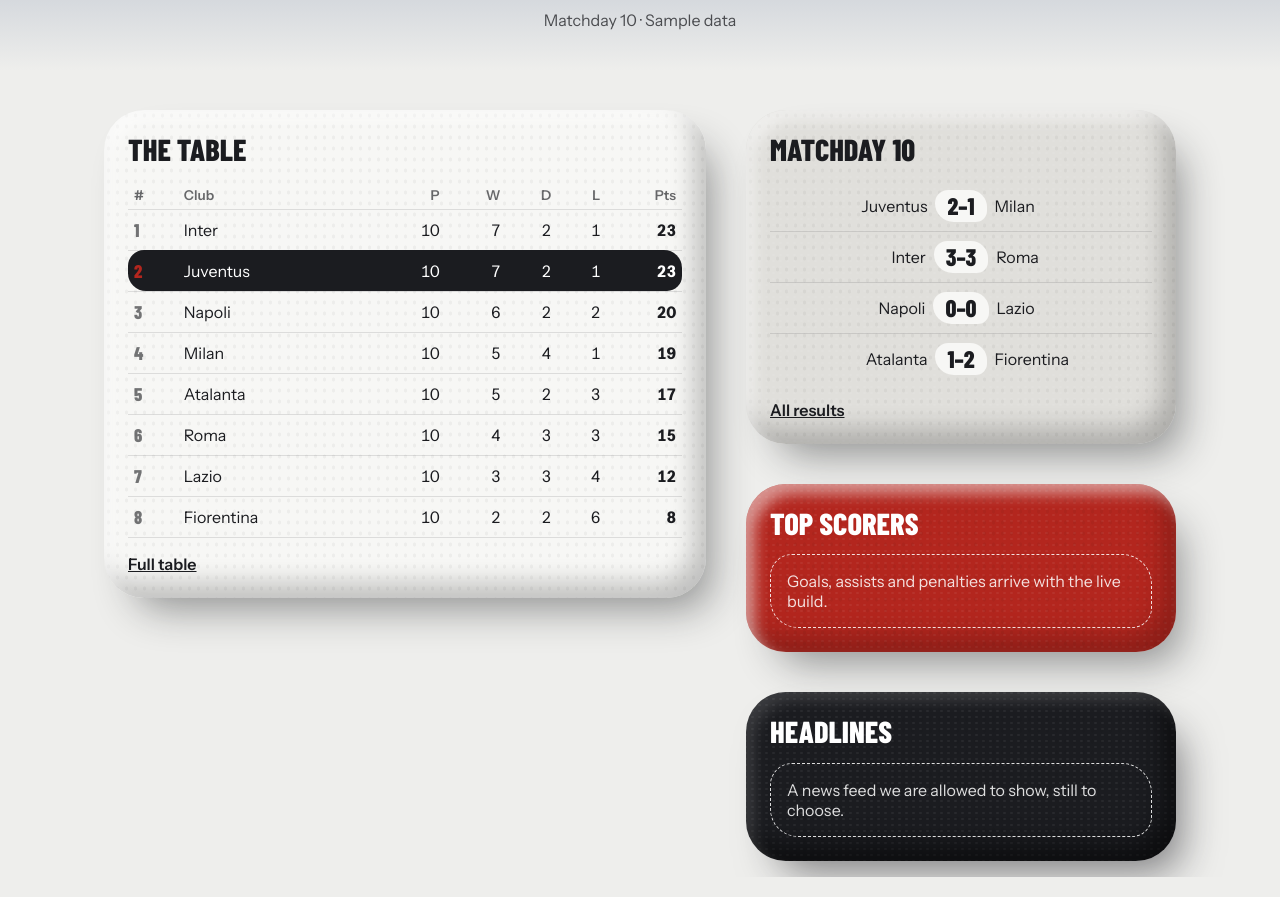
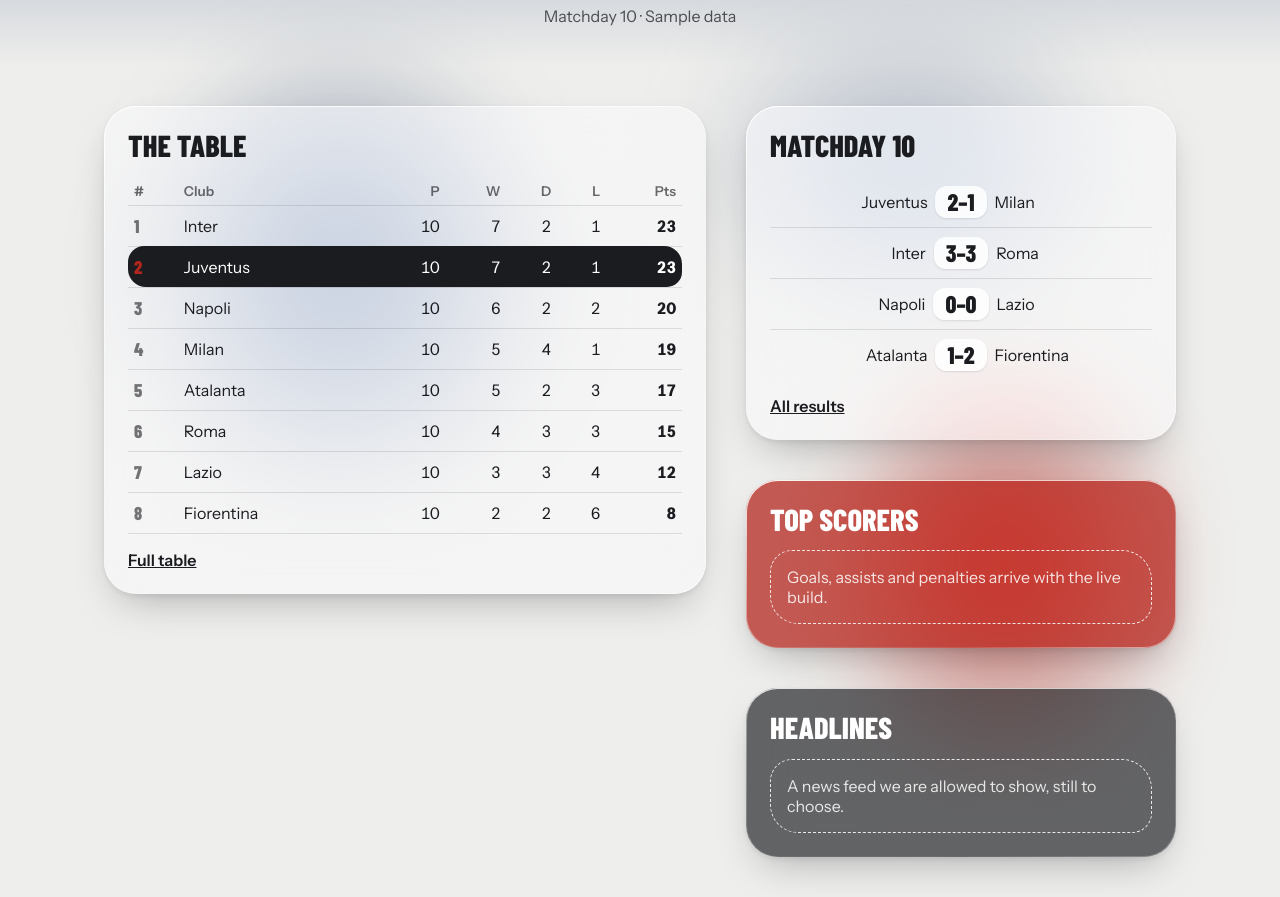
Before and after one commit to salahraja/football-scores, a Vue app: page / in a window 1280 px wide. Shown: the part 489-1386 px from the top of the page. Built offline with nearby package versions, Linux system fonts and the light colour scheme.

Commit message:
Glass instead of clay: Liquid Glass boxes and a floating glass nav over slate and red light

```diff
--- a/src/styles/base.css
+++ b/src/styles/base.css
@@ -2,6 +2,11 @@
 @font-face { font-family: "Instrument Sans"; font-weight: 400 700; font-display: swap; src: url("/fonts/instrument-sans-latin.woff2") format("woff2"); }
 *, *::before, *::after { box-sizing: border-box; }
 html { color-scheme: light dark; overflow-x: clip; background: var(--bg); }
+.board { position: relative; }
+.board__grid { position: relative; isolation: isolate; }
+.board__grid::before { content: ""; position: absolute; inset: -80px 0 -40px; z-index: -1; pointer-events: none; filter: blur(30px);
+  background: radial-gradient(30% 40% at 22% 28%, rgb(111 126 152 / 85%), transparent 72%), radial-gradient(26% 34% at 84% 62%, rgb(179 38 30 / 70%), transparent 72%),
+    radial-gradient(30% 30% at 75% 15%, rgb(169 179 195 / 80%), transparent 72%); }
 body {
   margin: 0;
   font-family: var(--font-sans);
@@ -12,26 +17,37 @@ body {
 }
 a:focus-visible, button:focus-visible { outline: 3px solid var(--accent); outline-offset: 4px; }
 
-/* ---- clay (the look Salah picked, 2026-10-30): the box is clear; its ::before is the clay body: one clean rounded shape for every
-   box (he asked for no random outlines), a lit top-left rim, a shadowed lower bulge, a soft cast shadow and a faint grain. ---- */
-.clay { position: relative; isolation: isolate; padding: var(--space-4); color: var(--fg); }
-.clay::before {
-  content: ""; position: absolute; inset: 0; z-index: -1; border-radius: var(--radius);
-  background-color: var(--fill, var(--bg-card));
-  background-image: radial-gradient(rgb(0 0 0 / 4%) 1.2px, transparent 2px), radial-gradient(rgb(255 255 255 / 6%) 1px, transparent 1.6px);
-  background-size: 9px 11px, 7px 6px; background-position: 0 0, 3px 4px;
-  box-shadow: inset 9px 10px 14px rgb(255 255 255 / 50%), inset -12px -15px 24px rgb(0 0 0 / 22%), 18px 24px 40px -14px rgb(27 28 32 / 45%);
+/* ---- glass (Salah, 2026-10-30, after the clay): Apple's regular Liquid Glass, after the apple-liquid-glass skill's tokens. A tinted
+   translucent body with saturate + blur, an uneven rim (brightest upper-left, faint on the sides, brighter lower-right) that reads as a
+   thick bevel catching light, and a soft shadow. The boxes carry text, so they use the thick, near-opaque tint (Apple keeps glass for
+   controls; this keeps the table readable). Fallbacks: no backdrop-filter, Reduce Transparency. ---- */
+.glass {
+  position: relative; isolation: isolate; padding: var(--space-4); color: var(--fg);
+  background: var(--glass-fill); border-radius: 32px;
+  -webkit-backdrop-filter: saturate(180%) blur(28px); backdrop-filter: saturate(180%) blur(28px);
+  box-shadow: inset 0 1px 0 rgb(255 255 255 / 70%), 0 18px 40px -16px rgb(27 28 32 / 35%), 0 2px 6px rgb(27 28 32 / 8%);
 }
-.clay.dark { --fill: #1b1c20; color: #fff; }
-.clay.dark::before { box-shadow: inset 8px 9px 14px rgb(255 255 255 / 14%), inset -12px -15px 24px rgb(0 0 0 / 55%), 18px 24px 40px -14px rgb(27 28 32 / 55%); }
-.clay.accent { --fill: var(--accent); color: var(--on-accent); }
-.clay.grey { --fill: var(--grey); }
-@media (prefers-color-scheme: dark) { .clay::before { box-shadow: inset 8px 9px 14px rgb(255 255 255 / 10%), inset -12px -15px 24px rgb(0 0 0 / 50%), 18px 24px 40px -14px rgb(0 0 0 / 60%); } }
+.glass::before {
+  content: ""; position: absolute; inset: 0; border-radius: inherit; padding: 1px; pointer-events: none; z-index: 1;
+  background: linear-gradient(135deg, rgb(255 255 255 / 90%), rgb(255 255 255 / 16%) 35%, rgb(255 255 255 / 10%) 65%, rgb(255 255 255 / 55%));
+  -webkit-mask: linear-gradient(#000 0 0) content-box, linear-gradient(#000 0 0); -webkit-mask-composite: xor;
+  mask: linear-gradient(#000 0 0) content-box exclude, linear-gradient(#000 0 0);
+}
+.glass.accent { --glass-fill: var(--glass-red); color: var(--on-accent); }
+.glass.dark { --glass-fill: var(--glass-dark); color: #fff; }
+.glass.dark::before { background: linear-gradient(135deg, rgb(255 255 255 / 45%), rgb(255 255 255 / 6%) 35%, rgb(255 255 255 / 4%) 65%, rgb(255 255 255 / 25%)); }
+@supports not ((backdrop-filter: blur(1px)) or (-webkit-backdrop-filter: blur(1px))) {
+  .glass { background: var(--glass-solid); } .glass.accent { background: var(--accent); } .glass.dark { background: #1b1c20; }
+}
+@media (prefers-reduced-transparency: reduce) {
+  .glass { -webkit-backdrop-filter: none; backdrop-filter: none; background: var(--glass-solid); }
+  .glass.accent { background: var(--accent); } .glass.dark { background: #1b1c20; }
+}
 @media (prefers-reduced-motion: no-preference) {
-  .clay { transition: transform 260ms cubic-bezier(.2, .9, .3, 1.2); }
-  .clay:hover { transform: translateY(-3px); }
+  .glass { transition: transform 240ms cubic-bezier(0.22, 1, 0.36, 1); }
+  .glass:hover { transform: translateY(-2px); }
 }
-.dent { background: var(--bg-card); color: var(--fg); border-radius: 14px 18px 12px 20px; }
+.dent { background: rgb(255 255 255 / 80%); color: #1b1c20; border-radius: 12px; box-shadow: 0 1px 2px rgb(27 28 32 / 12%); }
 
 img { max-width: 100%; height: auto; }
 a { color: inherit; }
@@ -47,10 +63,14 @@ code { font-family: var(--font-mono); font-weight: 700; }
 
 /* navbar */
 .navbar {
+  position: sticky; top: 12px; z-index: 10;
   display: flex; flex-wrap: wrap; align-items: center; justify-content: space-between;
-  gap: var(--space-3); max-width: var(--max-width); margin: 0 auto; padding: var(--space-3);
-  font-size: 0.875rem; color: var(--fg);
+  gap: var(--space-3); max-width: var(--max-width); margin: 12px auto 0; padding: 8px 10px 8px 12px;
+  font-size: 0.875rem; color: var(--fg); border-radius: 999px;
+  background: var(--glass-fill); -webkit-backdrop-filter: saturate(180%) blur(28px); backdrop-filter: saturate(180%) blur(28px);
+  box-shadow: inset 0 1px 0 rgb(255 255 255 / 75%), 0 10px 30px -12px rgb(27 28 32 / 35%);
 }
+@media (prefers-reduced-transparency: reduce) { .navbar { -webkit-backdrop-filter: none; backdrop-filter: none; background: var(--glass-solid); } }
 .links { display: flex; gap: var(--space-2); font-weight: 800; flex-wrap: wrap; }
 .links a { color: var(--fg); text-decoration: none; padding: 8px 16px; border-radius: 16px 20px 14px 22px; }
 .links a.router-link-exact-active { background: var(--fg); color: var(--bg); }
--- a/src/styles/tokens.css
+++ b/src/styles/tokens.css
@@ -1,6 +1,6 @@
 :root {
-  /* Stadio (Salah, 2026-10-30): slate-to-paper, brick red condensed capitals, near-black; boxes are hand-pressed clay
-     (docs/prototype/stadio-variants.html, Poster + Full clay, the look he picked). */
+  /* Stadio (Salah, 2026-10-30): slate-to-paper, brick red condensed capitals, near-black; boxes are glass (he moved from clay
+     to glass the same day). */
   --bg: #eeeeec;
   --bg-card: #f7f7f5;
   --grey: #e0dfdb;
@@ -11,7 +11,11 @@
   --accent: #b3261e;
   --on-accent: #ffffff;
   --border: rgb(27 28 32 / 12%);
-  --radius: 40px;
+  --radius: 32px;
+  --glass-fill: rgb(250 250 252 / 58%);
+  --glass-solid: #f7f7f5;
+  --glass-red: rgb(179 38 30 / 74%);
+  --glass-dark: rgb(27 28 32 / 66%);
   --space-1: 0.25rem;
   --space-2: 0.5rem;
   --space-3: 1rem;
@@ -33,5 +37,7 @@
     --fg: #eef0f3;
     --fg-muted: #a3a9b4;
     --border: rgb(255 255 255 / 12%);
+    --glass-fill: rgb(40 43 50 / 70%);
+    --glass-solid: #23262c;
   }
 }
--- a/src/views/HomeView.vue
+++ b/src/views/HomeView.vue
@@ -2,7 +2,7 @@
 import { computed } from "vue";
 import { getDataNote, getResultRounds, getStandings } from "../data";
 
-// The homepage (Salah, 2026-10-30, the Stadio "Poster" with pressed clay): the league's name and the newest round's result set as a
+// The homepage (Salah, 2026-10-30, the Stadio "Poster" with glass boxes): the league's name and the newest round's result set as a
 // poster (Juventus's when they played), then the table, the round's results, and places for top scorers and headlines that stay empty
 // until their data exists.
 const FAVOURITE = "Juventus";
@@ -27,7 +27,7 @@ const note = getDataNote();
     </section>
 
     <div class="board__grid">
-      <section class="clay" data-test="table" aria-labelledby="t-table">
+      <section class="glass" data-test="table" aria-labelledby="t-table">
         <h2 id="t-table">The table</h2>
         <table class="mini">
           <thead><tr><th class="left">#</th><th class="left">Club</th><th>P</th><th>W</th><th>D</th><th>L</th><th>Pts</th></tr></thead>
@@ -42,7 +42,7 @@ const note = getDataNote();
       </section>
 
       <div class="board__side">
-        <section class="clay grey" data-test="round" aria-labelledby="t-round">
+        <section class="glass" data-test="round" aria-labelledby="t-round">
           <h2 id="t-round">Matchday {{ newest?.round }}</h2>
           <div v-for="m in newest?.events ?? []" :key="m.id" class="match">
             <span class="match__h">{{ m.homeTeam.name }}</span>
@@ -51,11 +51,11 @@ const note = getDataNote();
           </div>
           <router-link class="more" to="/results">All results</router-link>
         </section>
-        <section class="clay accent" data-test="scorers" aria-labelledby="t-scorers">
+        <section class="glass accent" data-test="scorers" aria-labelledby="t-scorers">
           <h2 id="t-scorers">Top scorers</h2>
           <p class="slot">Goals, assists and penalties arrive with the live build.</p>
         </section>
-        <section class="clay dark" data-test="headlines" aria-labelledby="t-news">
+        <section class="glass dark" data-test="headlines" aria-labelledby="t-news">
           <h2 id="t-news">Headlines</h2>
           <p class="slot">A news feed we are allowed to show, still to choose.</p>
         </section>
```
